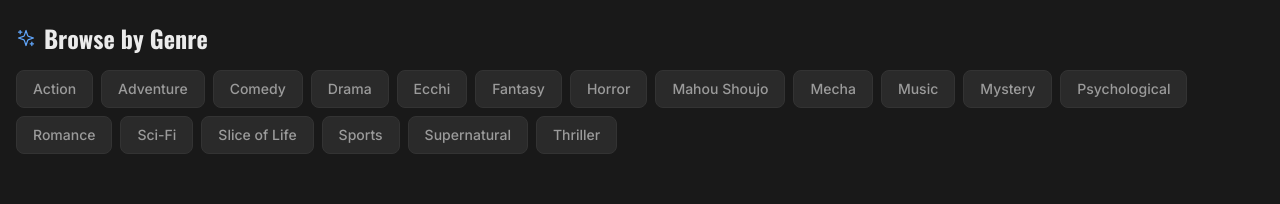
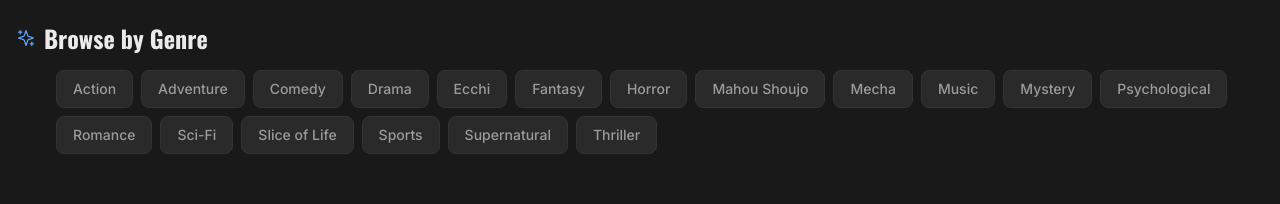
Before and after one commit to trimaxpro/Animay, a React (Vite) app: page / in a window 1280 px wide. Shown: the part 1650-1854 px from the top of the page. Built offline with nearby package versions, Linux system fonts and the light colour scheme; no server answers.

Commit message:
fix: shift genre tags right by 10 to align with anime card start

```diff
--- a/src/components/home/GenreQuickNav.tsx
+++ b/src/components/home/GenreQuickNav.tsx
@@ -7,7 +7,7 @@ export function GenreQuickNav() {
   return (
     <section className="py-8 px-4 max-w-7xl mx-auto">
       <h2 className="font-display font-bold text-xl md:text-2xl text-text-primary mb-4 flex items-center gap-2"><Sparkles className="w-5 h-5 text-accent-glow stroke-[1.5]" /> Browse by Genre</h2>
-      <div className="flex flex-wrap gap-2">
+      <div className="flex flex-wrap gap-2 ml-10">
         {GENRES.map((genre) => (
           <Link
             key={genre.slug}
```
